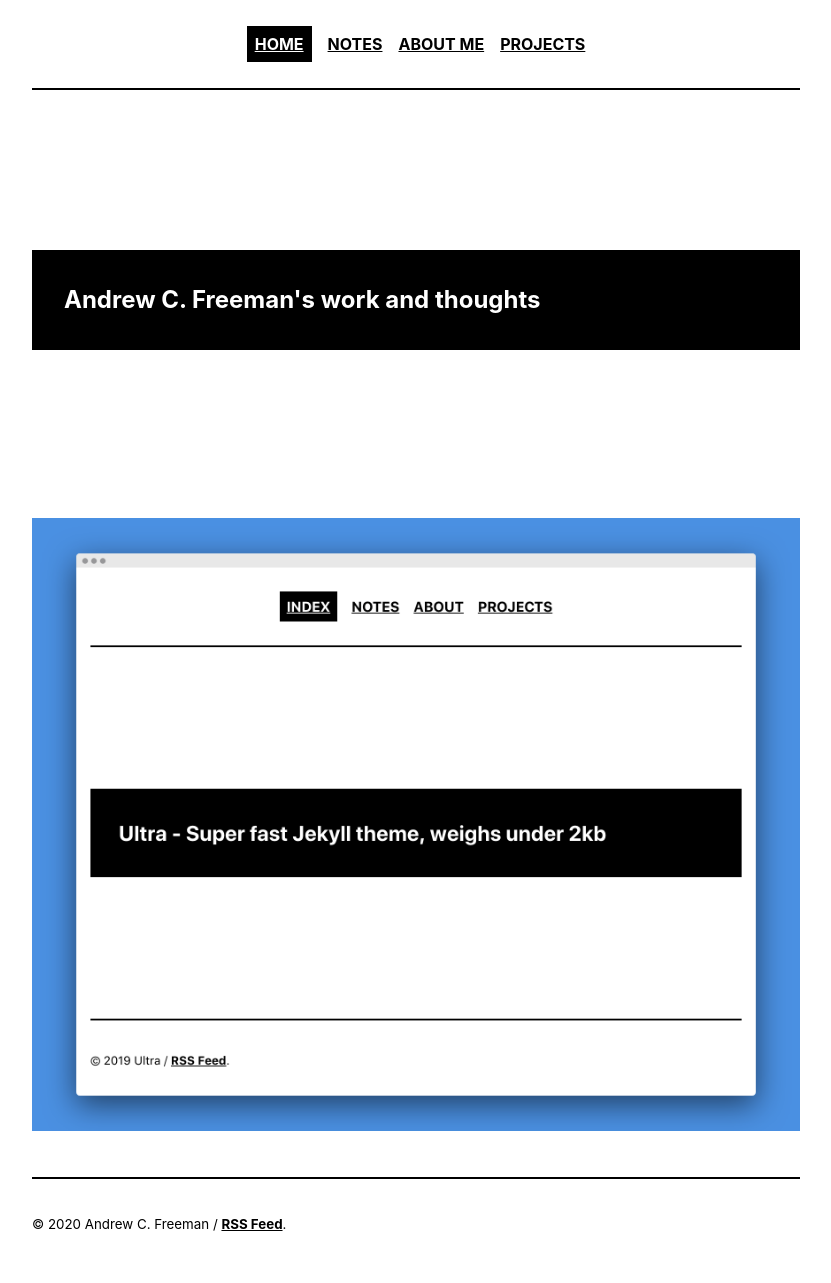
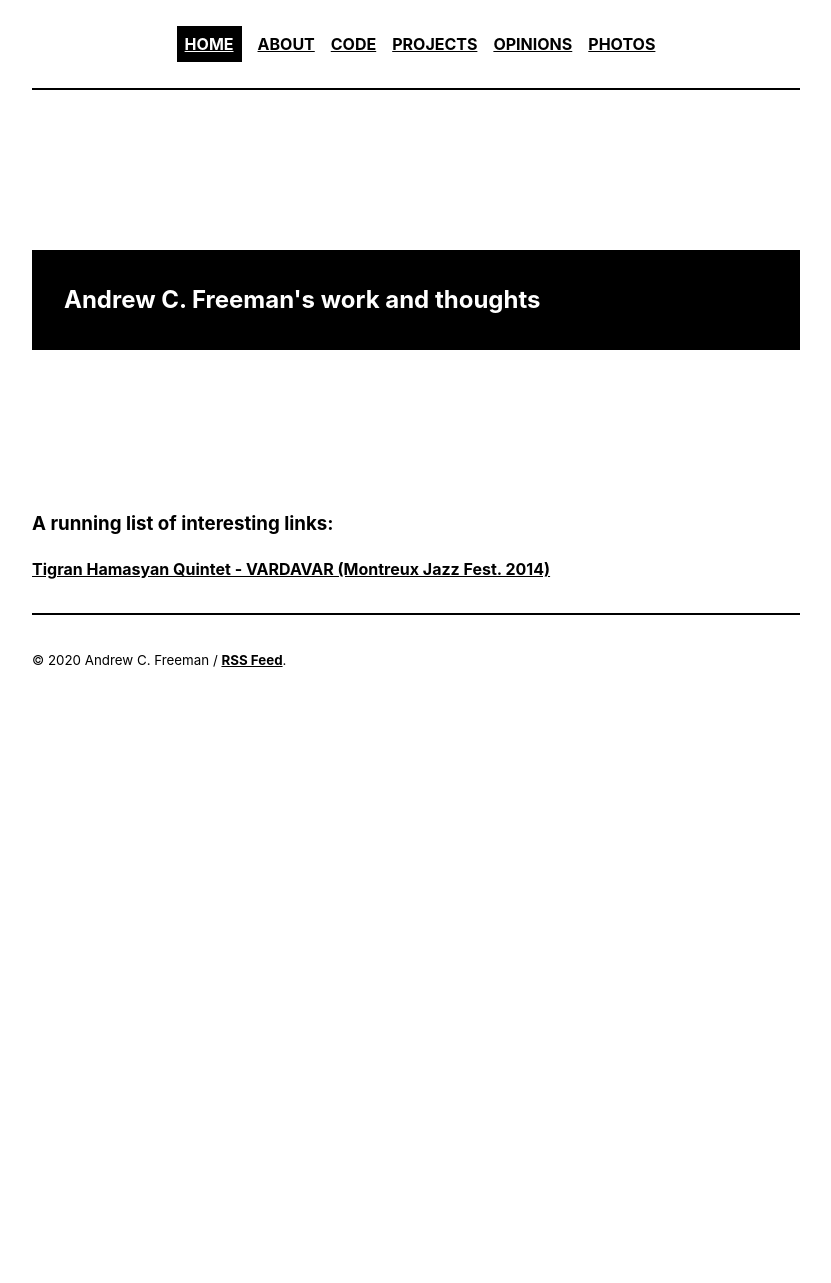
Before and after one commit to ac-freeman/acfreeman.github.io, a Jekyll site: the page built from index.html, in a window 1280 px wide. Shown: the whole page, without its empty margins (224-1055 px from the left). Built offline with Jekyll 4.4.1, drawn with Linux system fonts in a browser that asks for light colours; the list of posts is cut into pages by our own code; after the commit the page ends 900 px from its top, so only the background shows below that.

Commit message:
More setup

```diff
--- a/_includes/instagram.html
+++ b/_includes/instagram.html
@@ -11,12 +11,14 @@
 //jhvanderschee
     var feed = new Instafeed({
         get: 'user',
-        userId: '{{ include.userId }}',
+        // userId: '{{ include.userId }}',
+        userId: 'acfreeman',
         limit: '5',
         sortBy: 'most-recent',
         resolution: 'standard_resolution',
         accessToken: '{{ include.accessToken }}',
         clientId: '{{ include.clientId }}',
+        // clientId: '5bc994fab3af468ba8e4605a3e88a67e',
         //template: '<a href="{% raw %}{{link}}{% endraw %}" target="_blank"><img src="{% raw %}{{image}}{% endraw %}" /></a>'
     });
     feed.run();
--- a/_includes/navigation.html
+++ b/_includes/navigation.html
@@ -1,8 +1,11 @@
 <nav role="navigation">
   <ul>
     <li><a href="/" {% if page.url == "/" %}class="active"{% endif %}>Home</a></li>
-    <li><a href="/notes" {% if page.url == "/notes" %}class="active"{% endif %}>Notes</a></li>
-    <li><a href="/about" {% if page.url == "/about" %}class="active"{% endif %}>About me</a></li>
+    <li><a href="/about" {% if page.url == "/about" %}class="active"{% endif %}>About</a></li>
+    <li><a href="/code" {% if page.url == "/code" %}class="active"{% endif %}>Code</a></li>
     <li><a href="/projects" {% if page.url == "/projects" %}class="active"{% endif %}>Projects</a></li>
+    <!-- <li><a href="/research" {% if page.url == "/research" %}class="active"{% endif %}>Research</a></li> -->
+    <li><a href="/opinions" {% if page.url == "/opinions" %}class="active"{% endif %}>Opinions</a></li>
+    <li><a href="/photos" {% if page.url == "/photos" %}class="active"{% endif %}>Photos</a></li>
   </ul>
 </nav>
--- a/_sass/_layout.scss
+++ b/_sass/_layout.scss
@@ -60,3 +60,10 @@ nav {
 footer {
     margin: 2rem 0;
 }
+
+.center {
+    display: block;
+    margin-left: auto;
+    margin-right: auto;
+    // width: 50%;
+  }
--- a/_sass/_type.scss
+++ b/_sass/_type.scss
@@ -63,6 +63,10 @@ dl {
   }
 }
 
+.tab {
+  margin-left: 40px;
+}
+
 code, pre {
 	font-family: San Francisco Mono,Monaco,"Consolas","Lucida Console","DejaVu Sans Mono","Bitstream Vera Sans Mono",monospace;
 	font-size: 92%;
--- a/index.html
+++ b/index.html
@@ -5,5 +5,8 @@ title: Index
 
   <article class="post index" role="article">
   <h1 class="post-title">{{ site.description }}</h1>
-  <img src="ultra.png" alt="Italian Trulli">
+  <h3>A running list of interesting links:</h3>
+  <body>
+    <a href="https://www.youtube.com/watch?v=gzFAR6aN20g&feature=youtu.be">Tigran Hamasyan Quintet - VARDAVAR (Montreux Jazz Fest. 2014)</a>
+  </body>
   </article>
```
Also changed, not shown: _pages/about.md (+18 -13 lines), _pages/notes.md (deleted, +0 -4 lines).
